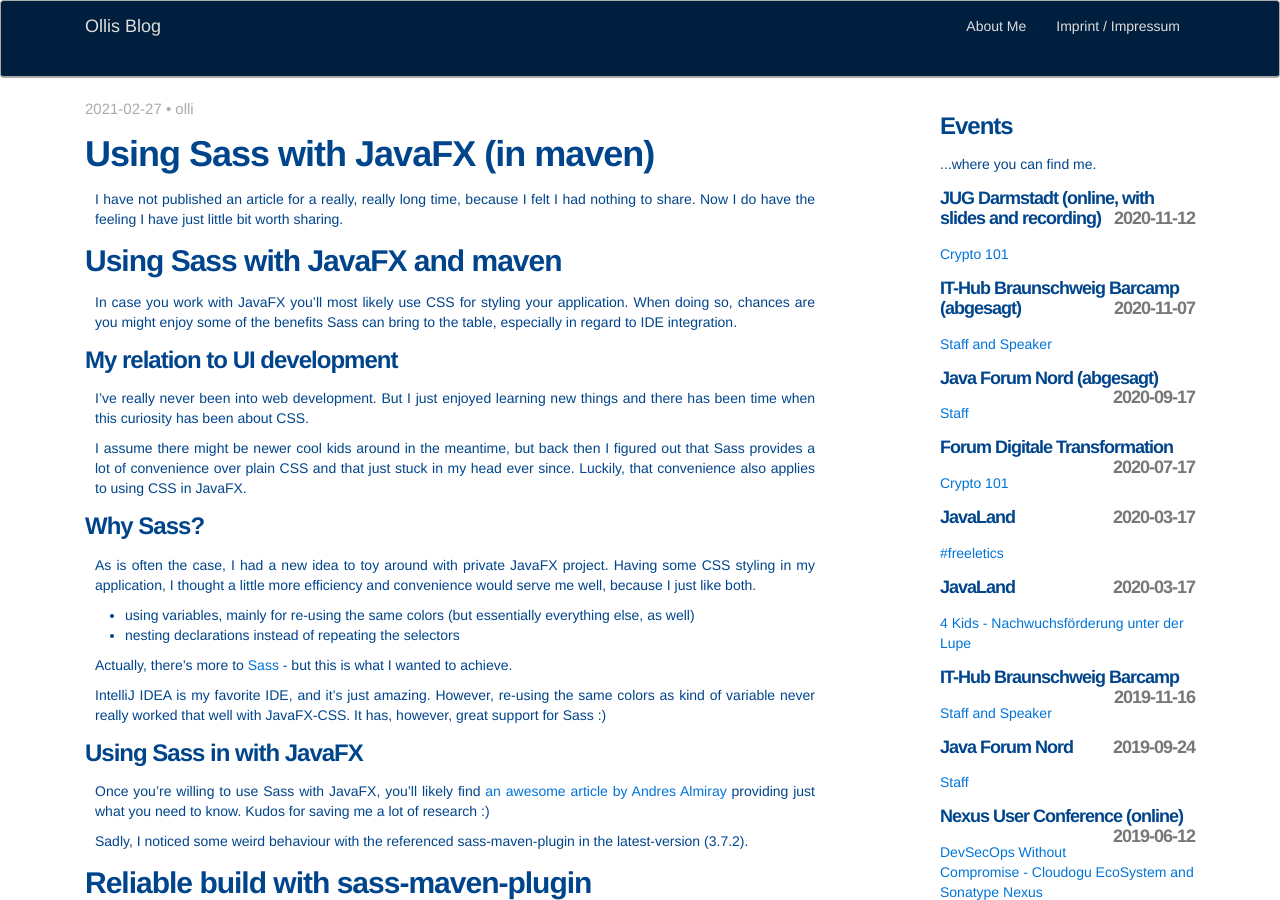
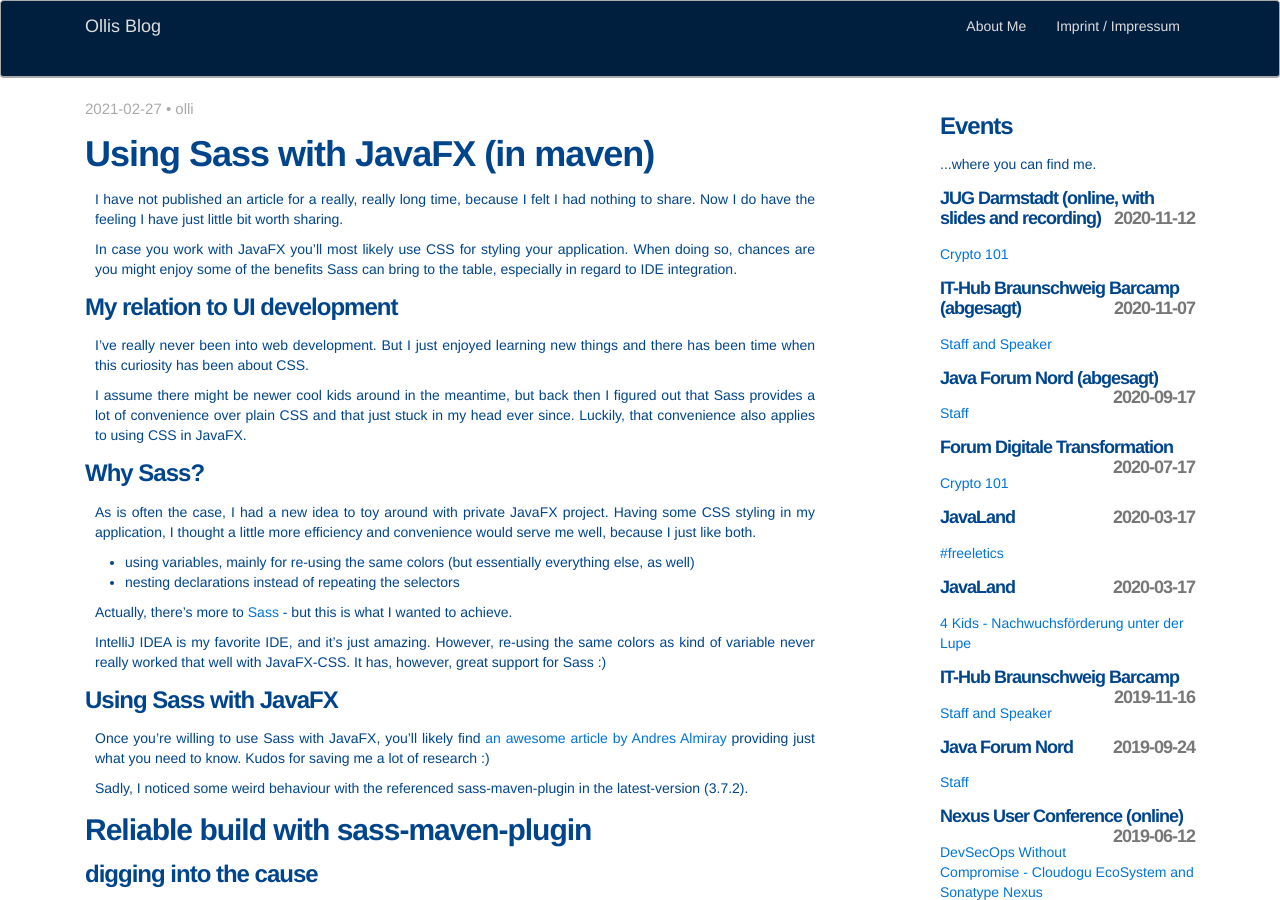
Before and after one commit to omilke/omilke.github.io, a Jekyll site: the page built from _posts/2021-02-27-using-sas-with-javafx.md, in a window 1280 px wide and 900 px high. Built offline with Jekyll 4.4.1, drawn with Linux system fonts in a browser that asks for light colours.

Commit message:
update article title, again

```diff
--- a/_posts/2021-02-27-using-sas-with-javafx.md
+++ b/_posts/2021-02-27-using-sas-with-javafx.md
@@ -12,8 +12,6 @@
 ---
 
 I have not published an article for a really, really long time, because I felt I had nothing to share. Now I do have the feeling I have just little bit worth sharing.
-
-## Using Sass with JavaFX and maven
 
 In case you work with JavaFX you'll most likely use CSS for styling your application. When doing so, chances are you might enjoy some of the benefits Sass can bring to the table, especially in regard to IDE integration.
 
@@ -36,7 +34,7 @@
 
 IntelliJ IDEA is my favorite IDE, and it's just amazing. However, re-using the same colors as kind of variable never really worked that well with JavaFX-CSS. It has, however, great support for Sass :)
 
-### Using Sass in with JavaFX
+### Using Sass with JavaFX
 
 Once you're willing to use Sass with JavaFX, you'll likely find [an awesome article by Andres Almiray](https://andresalmiray.com/sassy-javafx/) providing just what you need to know. Kudos for saving me a lot of research :)
 
```
